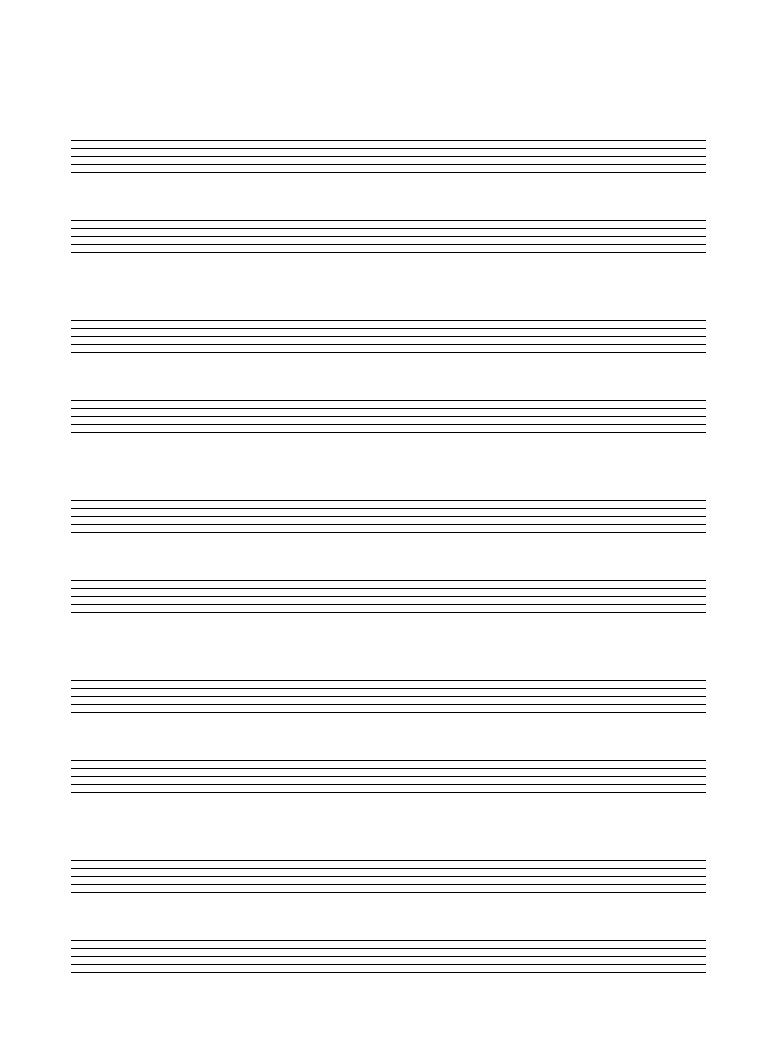
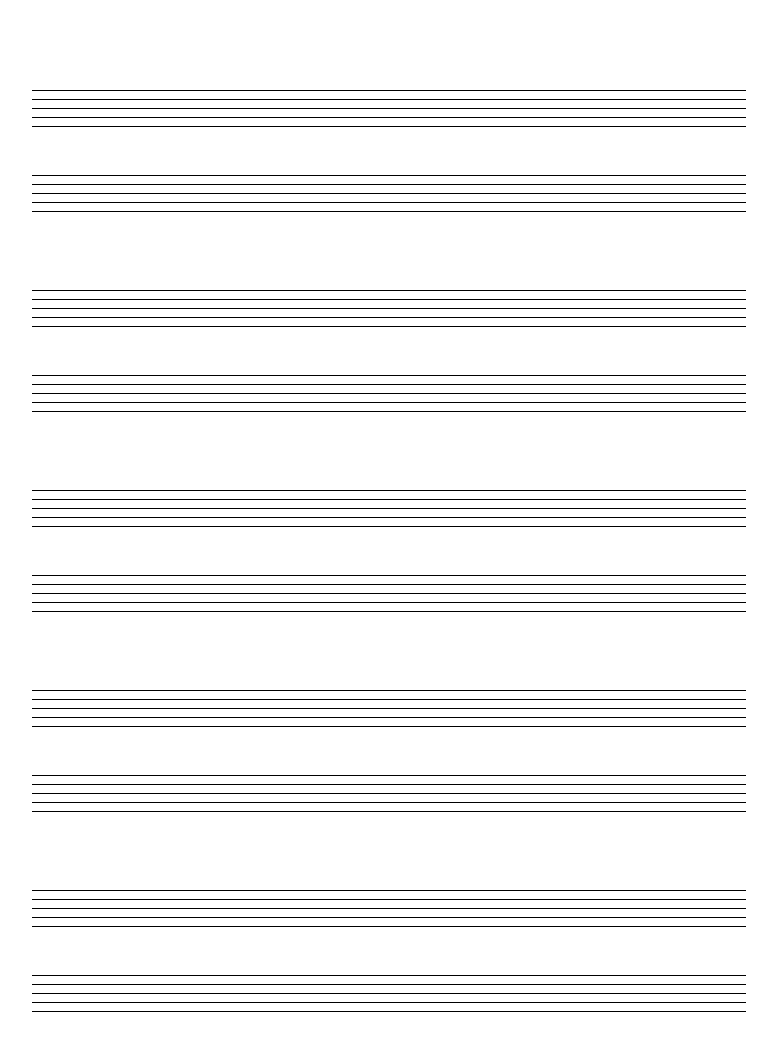
Before and after one commit to S2/gakuhu, a plain HTML site: page index.html in a window 1280 px wide. Shown: the whole page, without its empty margins (16-793 px from the left). After the commit the page ends 1020 px from the top, so only its background shows below. Drawn offline with nearby package versions, Linux system fonts and the light colour scheme.

Commit message:
update design

```diff
--- a/index.html
+++ b/index.html
@@ -9,37 +9,29 @@
     <style>
         div.content{
             width : 210mm;
-            height : 297mm;
         }
-
         div.gakuhu{
-            width  : 80% ;
+            width  : 90% ;
             height : 80%;
-            margin : 2.5% 10%;
+            margin : 2.5% 5%;
         }
-
         div.row{
             width:100%;
-            height : 7px;
+            height : 8px;
             border-top : 1px solid black;
         }
-
         div.aida{
             width:100%;
-            height : 60px;
+            height : 70px;
         }
-
         div.aida_short{
             width:100%;
             height : 40px;
         }
-
-
     </style>
     <body>
         <div class="content">
             <div class="gakuhu">
-                <div class="aida"></div>
                 <div class="aida"></div>
                 <div class="row"></div>
                 <div class="row"></div>
@@ -100,7 +92,6 @@
                 <div class="row"></div>
                 <div class="row"></div>
                 <div class="row"></div>
-                <div class="aida"></div>
             </div>
         </div>
     </body>
```
